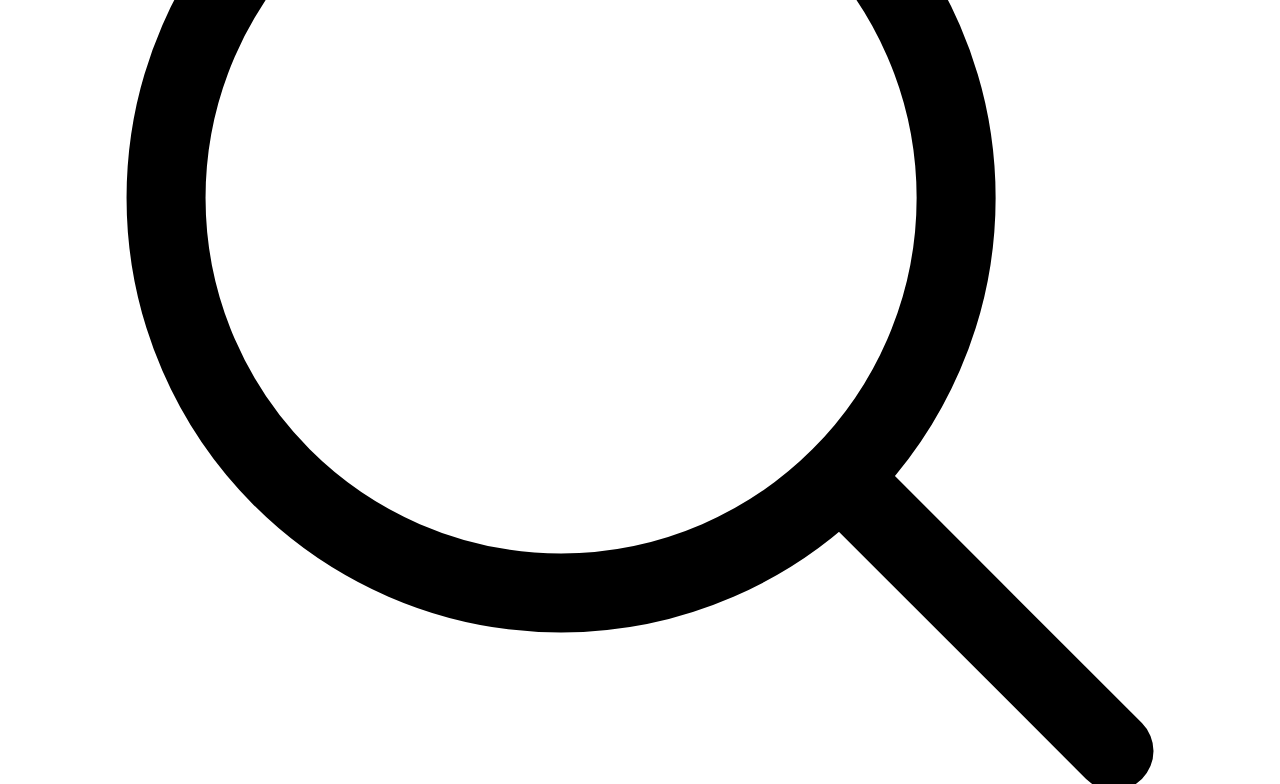
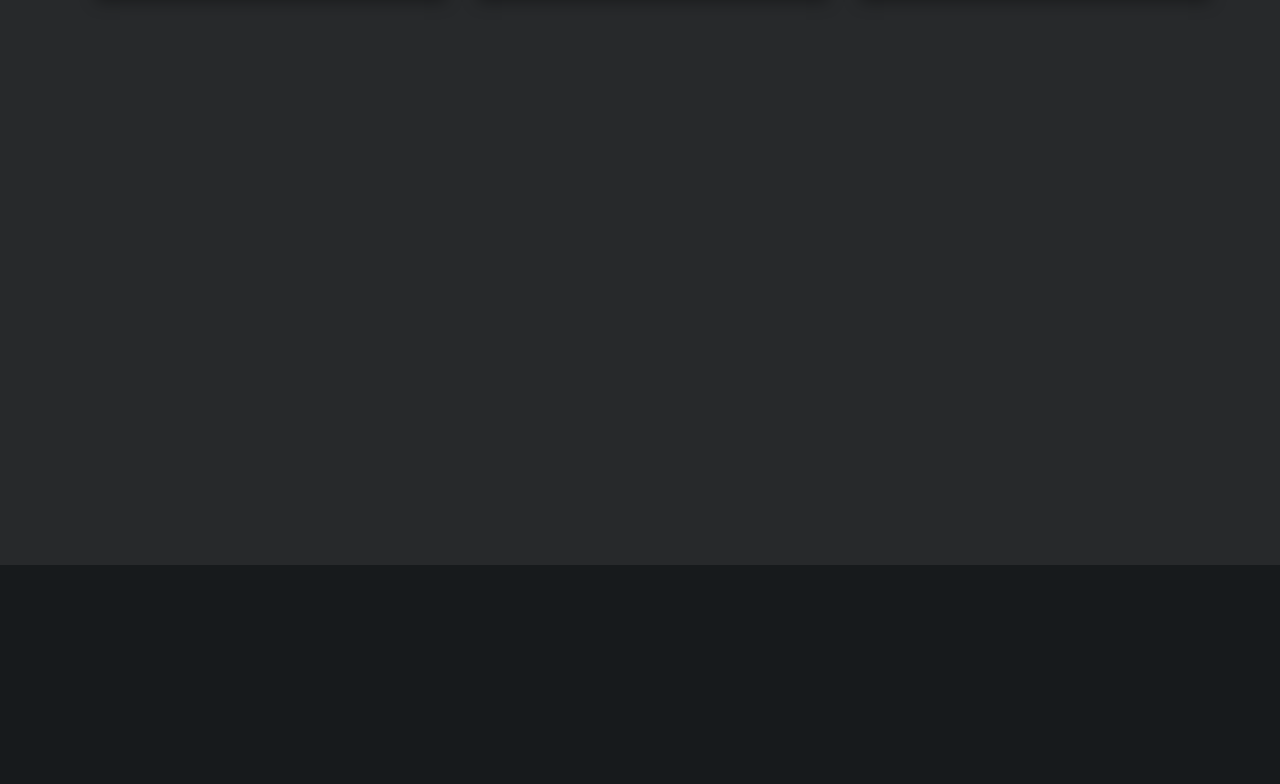
Before and after one commit to reNouAm/icodethis.com, a plain HTML site: page 080723-app-list-2/index.html in a window 1280 px wide. Shown: the part 435-1219 px from the top of the page. After the commit the page ends 1000 px from the top, so only its background shows below. Drawn offline with Linux system fonts and the light colour scheme.

Commit message:
Update index.html

```diff
--- a/080723-app-list-2/index.html
+++ b/080723-app-list-2/index.html
@@ -3,7 +3,7 @@
 <head>
     <meta charset="UTF-8">
     <meta name="viewport" content="width=device-width, initial-scale=1.0">
-    <link rel="styleshee" href="./style.css">
+    <link rel="stylesheet" href="./style.css">
 </head>
 
 <body>
```
